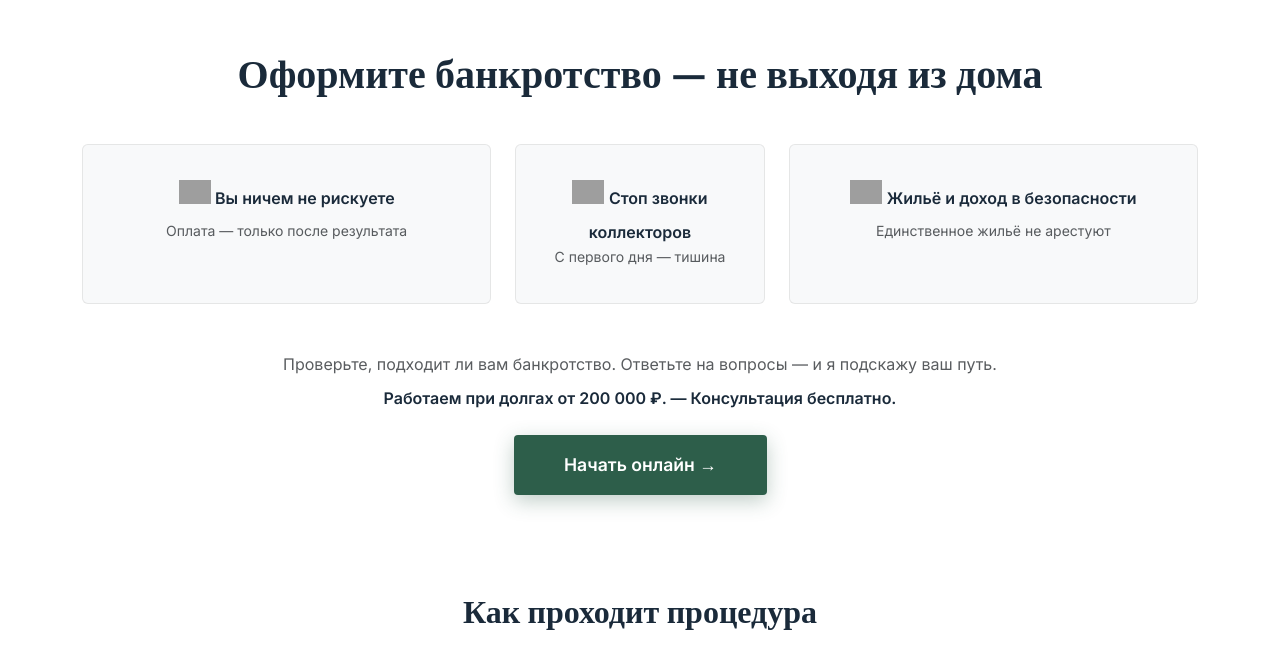
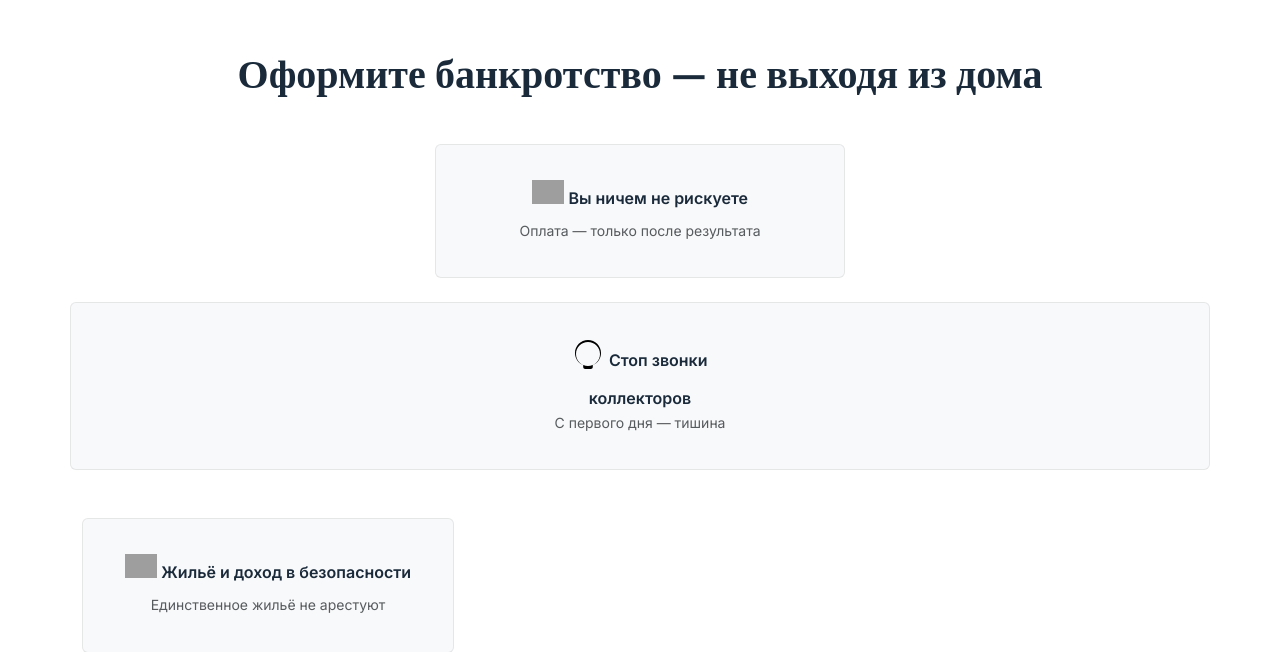
Before and after one commit to mus-shi/bankruptcy, a Flask app: page / in a window 1280 px wide. Shown: the top 652 px of the page. Run offline with Flask 3, Linux system fonts and the light colour scheme; some libraries are stand-ins or nearby versions; grey boxes are pictures that could not be loaded.

Commit message:
Update index.html

```diff
--- a/templates/index.html
+++ b/templates/index.html
@@ -34,12 +34,14 @@
                         <div class="small text-muted">Оплата — только после результата</div>
                     </div>
                 </div>
-                <div class="col-md-4 col-feature-center">
-                    <div class="feature-card">
-                        <img src="https://img.icons8.com/color/48/phone-off.png" width="32" class="mb-3">
-                        <strong>Стоп звонки<br>коллекторов</strong>
-                        <div class="small text-muted">С первого дня — тишина</div>
-                    </div>
+               <div class="feature-card">
+    <svg xmlns="http://www.w3.org/2000/svg" width="32" height="32" viewBox="0 0 32 32" class="icon mb-3">
+        <path d="M16 2C8.8 2 3 7.8 3 15c0 5.5 3.4 10.2 8.2 12.1v1.9c0 1.1 0.9 2 2 2h5.6c1.1 0 2-0.9 2-2v-1.9C25.6 25.2 29 20.5 29 15c0-7.2-5.8-13-13-13zM16 4c6.6 0 12 5.4 12 12s-5.4 12-12 12S4 22.6 4 16 9.4 4 16 4z"/>
+        <path d="M22 10l-4 4m-4-4l4 4"/>
+    </svg>
+    <strong>Стоп звонки<br>коллекторов</strong>
+    <div class="small text-muted">С первого дня — тишина</div>
+</div>
                 </div>
                 <div class="col-md-4 col-feature-side">
                     <div class="feature-card">
```
